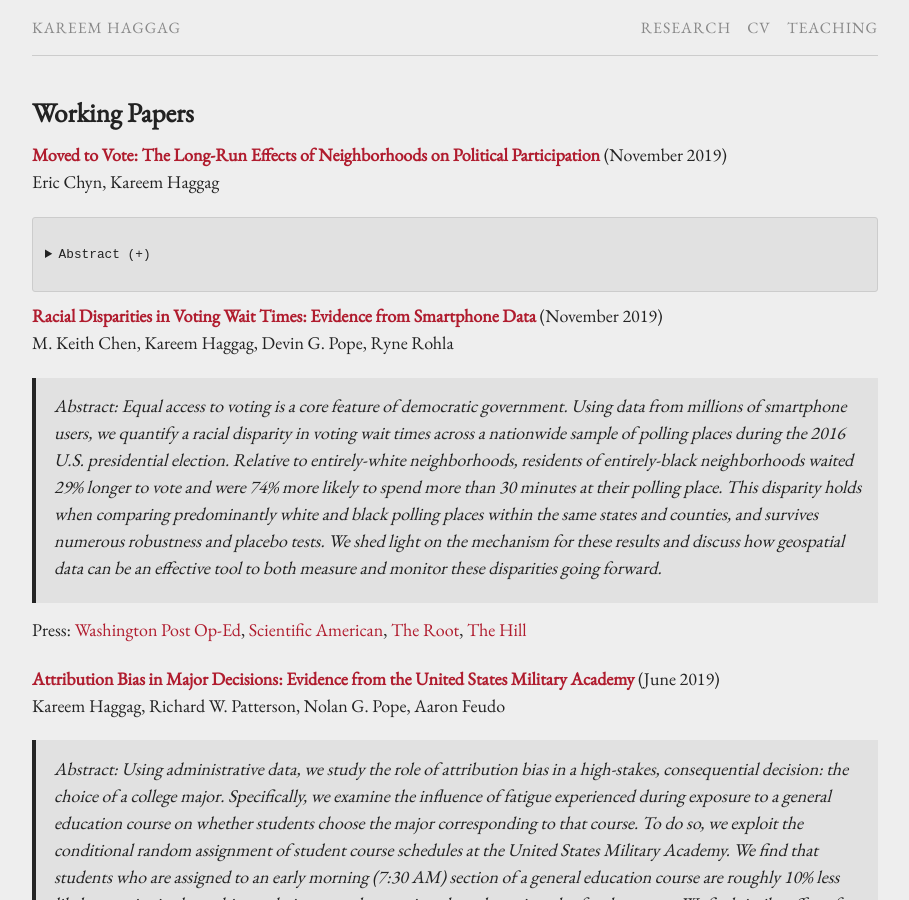
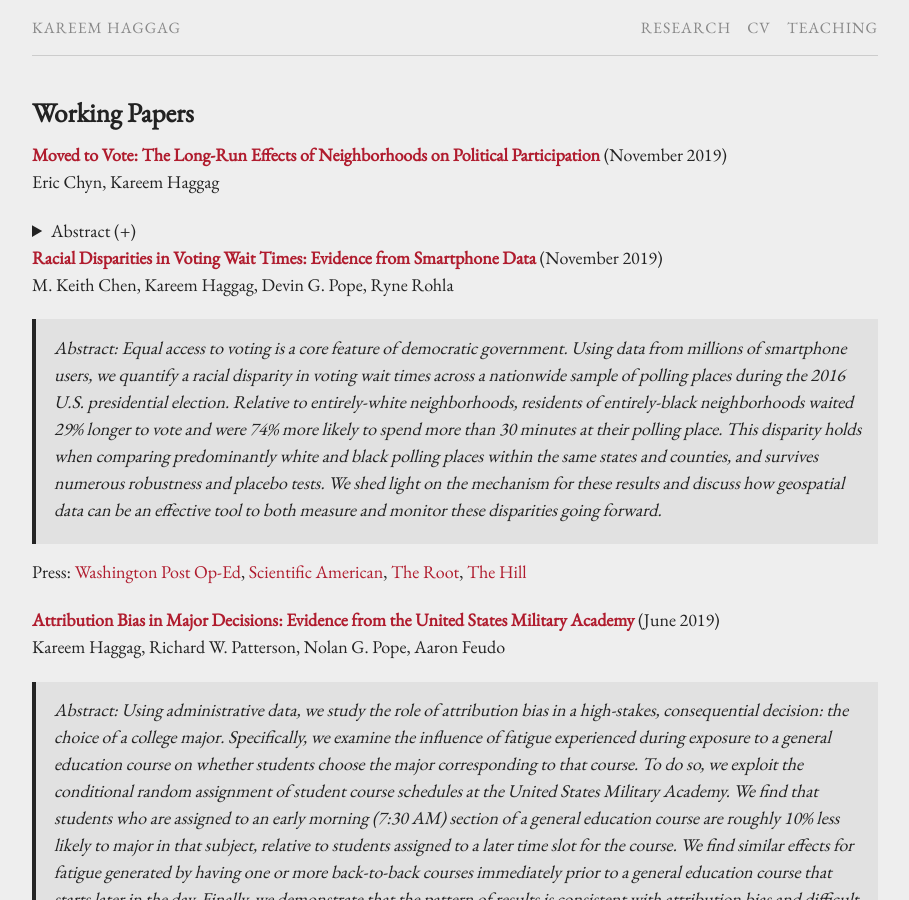
Before and after one commit to kareemhaggag/kareemhaggag.github.io, a Jekyll site: the page built from research.md, in a window 1280 px wide and 900 px high. Shown: the whole window, without its empty margins (185-1094 px from the left). Built offline with Jekyll 4.4.1, drawn with Linux system fonts in a browser that asks for light colours; our own code applies the rules of GitHub Pages for plain Markdown files.

Commit message:
Update Abstract

```diff
--- a/research.md
+++ b/research.md
@@ -6,13 +6,12 @@
 
 **[Moved to Vote: The Long-Run Effects of Neighborhoods on Political Participation](/f/Moved_to_Vote.pdf)** (November 2019)<br />
 Eric Chyn, Kareem Haggag
-<pre>
 <details><summary>Abstract (+)</summary>
-How does one's childhood neighborhood shape political engagement later in life? We leverage a natural experiment that moved children out of disadvantaged neighborhoods to study effects on their voting behavior more than a decade later. Using linked administrative data, we find that children who were displaced by public housing demolitions and moved using housing vouchers are 12 percent (3.3 percentage points) more likely to vote in adulthood, relative to their non-displaced peers. We argue that this result is unlikely to be driven by changes in incarceration or in their parents' outcomes, but rather by improvements in education and labor market outcomes, and perhaps by socialization. These results suggest that, in addition to reducing economic inequality, housing assistance programs that improve one's childhood neighborhood may be a useful tool in reducing inequality in political participation. <br />
+
+<blockquote>
+<p align="justify"> How does one's childhood neighborhood shape political engagement later in life? We leverage a natural experiment that moved children out of disadvantaged neighborhoods to study effects on their voting behavior more than a decade later. Using linked administrative data, we find that children who were displaced by public housing demolitions and moved using housing vouchers are 12 percent (3.3 percentage points) more likely to vote in adulthood, relative to their non-displaced peers. We argue that this result is unlikely to be driven by changes in incarceration or in their parents' outcomes, but rather by improvements in education and labor market outcomes, and perhaps by socialization. These results suggest that, in addition to reducing economic inequality, housing assistance programs that improve one's childhood neighborhood may be a useful tool in reducing inequality in political participation. <br /></p>
+</blockquote>
 </details>
-</pre>
-
-
 
 **[Racial Disparities in Voting Wait Times: Evidence from Smartphone Data](/f/Racial_Disparities_in_Voting_Wait_Times.pdf)** (November 2019)<br />
 M. Keith Chen, Kareem Haggag, Devin G. Pope, Ryne Rohla<br />
```
